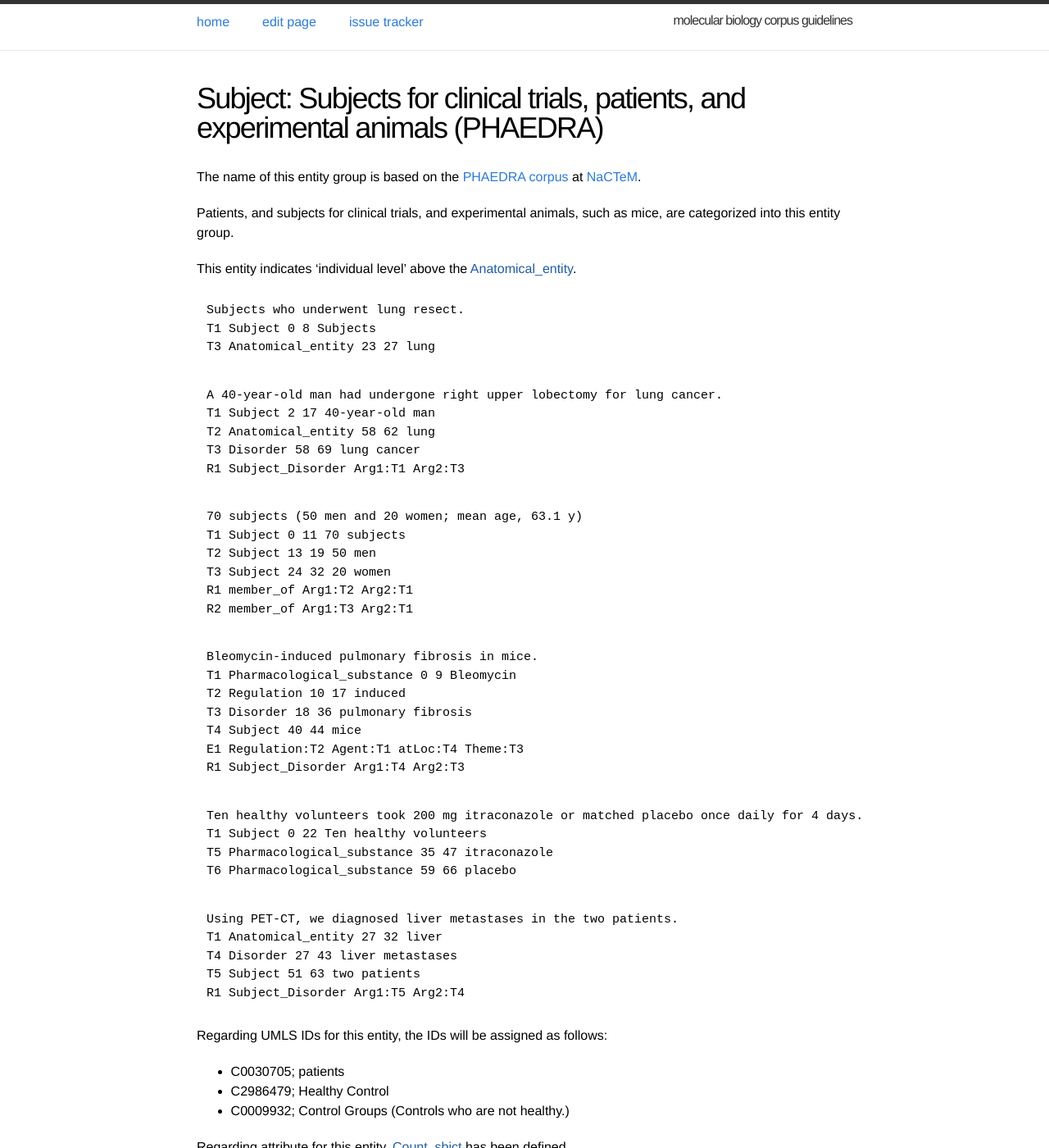
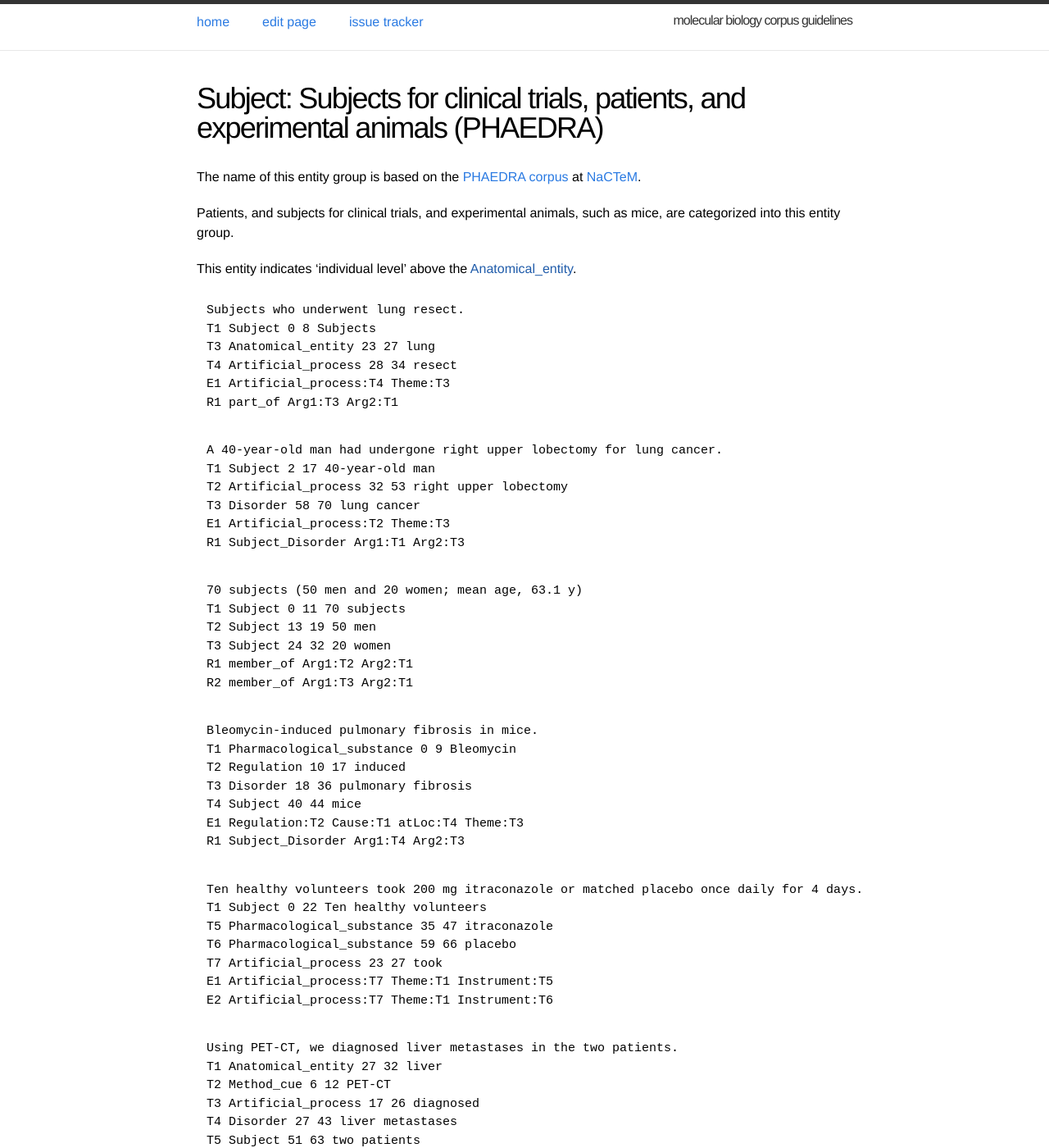
Before and after one commit to ezcatdb/molbiol_lung_corpus-guidelines, a Jekyll site: the page built from _entity/Subject.md, in a window 1280 px wide and 1400 px high. Shown: the whole window at 82% size. Built offline with Jekyll 4.4.1, drawn with Linux system fonts in a browser that asks for light colours; some of the changed text lies outside the part shown.

Commit message:
corrected sample sentences in _entity/Subject.md

```diff
--- a/_entity/Subject.md
+++ b/_entity/Subject.md
@@ -18,12 +18,16 @@ This entity indicates 'individual level' above the [Anatomical_entity]().
 Subjects who underwent lung resect.
 T1 Subject 0 8 Subjects
 T3 Anatomical_entity 23 27 lung
+T4 Artificial_process 28 34 resect
+E1 Artificial_process:T4 Theme:T3
+R1 part_of Arg1:T3 Arg2:T1
 ~~~
 ~~~ ann
 A 40-year-old man had undergone right upper lobectomy for lung cancer.
 T1 Subject 2 17 40-year-old man
-T2 Anatomical_entity 58 62 lung
-T3 Disorder 58 69 lung cancer
+T2 Artificial_process 32 53 right upper lobectomy
+T3 Disorder 58 70 lung cancer
+E1 Artificial_process:T2 Theme:T3
 R1 Subject_Disorder Arg1:T1 Arg2:T3
 ~~~
 ~~~ ann
@@ -40,7 +44,7 @@ T1 Pharmacological_substance 0 9 Bleomycin
 T2 Regulation 10 17 induced
 T3 Disorder 18 36 pulmonary fibrosis
 T4 Subject 40 44 mice
-E1 Regulation:T2 Agent:T1 atLoc:T4 Theme:T3
+E1 Regulation:T2 Cause:T1 atLoc:T4 Theme:T3
 R1 Subject_Disorder Arg1:T4 Arg2:T3
 ~~~
 
@@ -49,14 +53,23 @@ Ten healthy volunteers took 200 mg itraconazole or matched placebo once daily fo
 T1 Subject 0 22 Ten healthy volunteers
 T5 Pharmacological_substance 35 47 itraconazole
 T6 Pharmacological_substance 59 66 placebo
+T7 Artificial_process 23 27 took
+E1 Artificial_process:T7 Theme:T1 Instrument:T5
+E2 Artificial_process:T7 Theme:T1 Instrument:T6
 ~~~
 
 ~~~ ann
 Using PET-CT, we diagnosed liver metastases in the two patients.
 T1 Anatomical_entity 27 32 liver
+T2 Method_cue 6 12 PET-CT
+T3 Artificial_process 17 26 diagnosed
 T4 Disorder 27 43 liver metastases
 T5 Subject 51 63 two patients
+T6 Biological_process 33 43 metastases
+E1 Artificial_process:T3 Theme:T4 cue:T2
+E2 Biological_process:T6 atLoc:T1
 R1 Subject_Disorder Arg1:T5 Arg2:T4
+R2 part_of Arg1:T1 Arg2:T5
 ~~~
 
 
```
